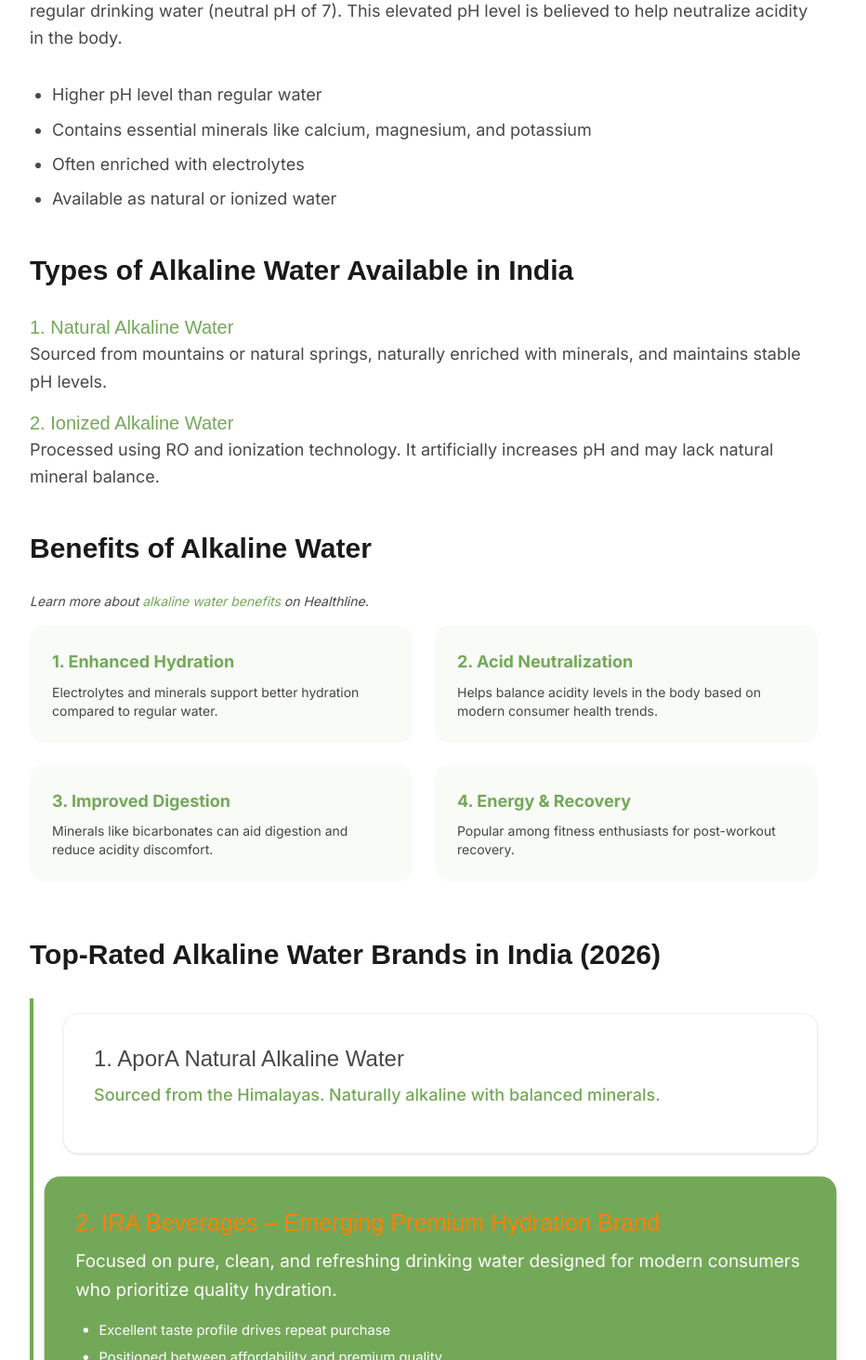
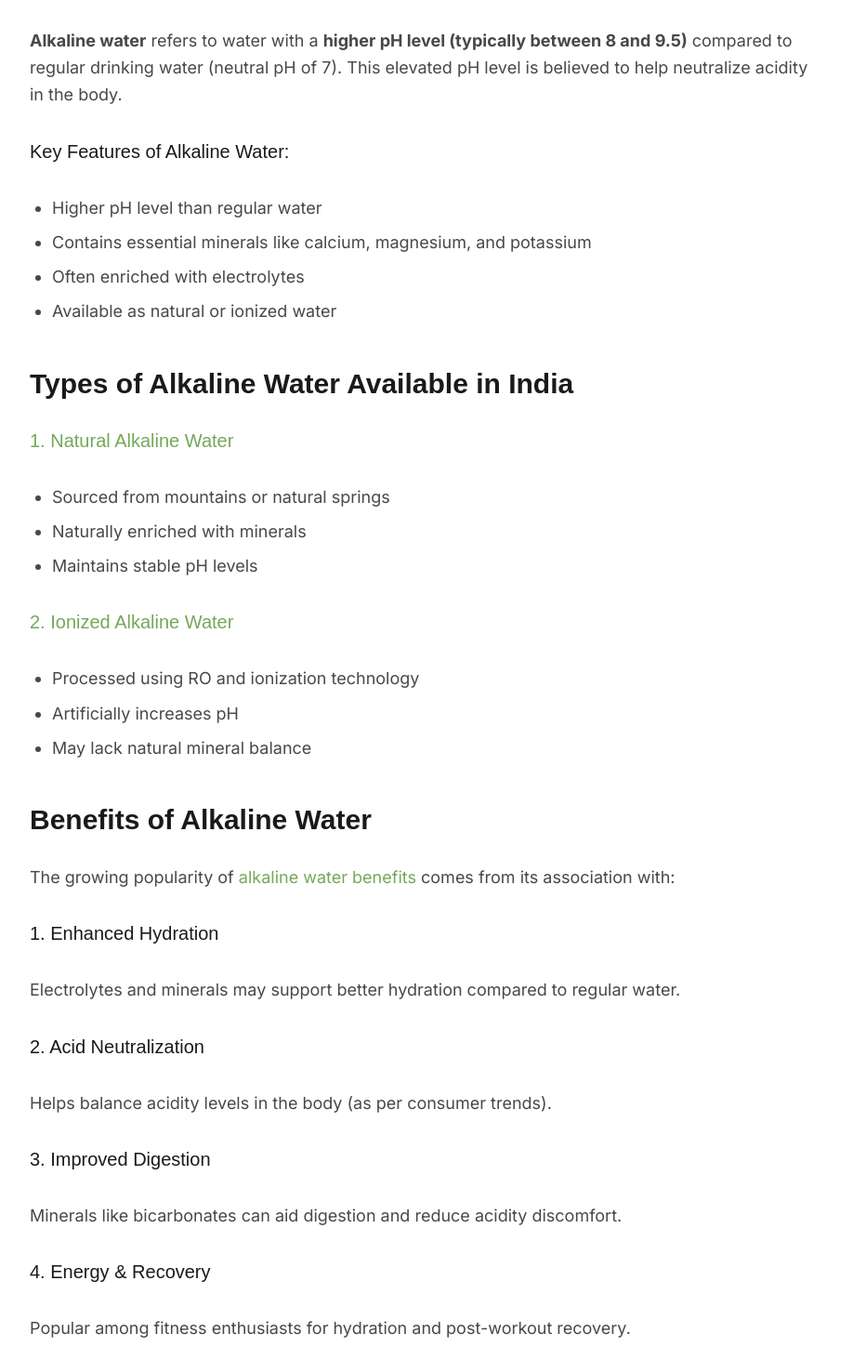
Before and after one commit to veenavikas/ira-beverages, a Next.js app: page /blog/alkaline-water-guide-2026 in a window 1280 px wide. Shown: the part 1337-2800 px from the top of the page at 93% size, without its empty margins (184-1116 px from the left). Built offline with nearby package versions, Linux system fonts and the light colour scheme.

Commit message:
content: sync blog with original document content and remove emojis

```diff
--- a/app/blog/alkaline-water-guide-2026/page.tsx
+++ b/app/blog/alkaline-water-guide-2026/page.tsx
@@ -99,16 +99,20 @@ export default function AlkalineWaterBlog() {
 
         <div className="font-body text-lg leading-relaxed space-y-8 text-brand-dark/80">
           <p>
-            In recent years, alkaline water in India has seen a significant rise in demand, especially among health-conscious consumers. As people become more aware of hydration quality, immunity, and overall wellness, the shift from regular bottled water to <a href="https://irabeverages.com/" className="text-brand-green font-bold hover:underline">premium alkaline drinking water brands</a> is growing rapidly.
+            In recent years, <strong>alkaline water in India</strong> has seen a significant rise in demand, especially among health-conscious consumers. As people become more aware of hydration quality, immunity, and overall wellness, the shift from regular bottled water to <a href="https://irabeverages.com/" className="text-brand-green font-bold hover:underline">premium alkaline drinking water brands</a> is growing rapidly.
           </p>
           <p>
-            But what exactly is alkaline water? Is it truly beneficial? And which are the best alkaline water brands in India today? Let’s explore everything in detail.
+            But what exactly is alkaline water? Is it truly beneficial? And which are the <strong>best alkaline water brands in India</strong> today?
+          </p>
+          <p>
+            Let's explore everything in detail.
           </p>
 
           <h2 className="text-3xl font-bold text-brand-dark pt-4">What is Alkaline Water? (Complete Guide)</h2>
           <p>
-            Alkaline water refers to water with a higher pH level (typically between 8 and 9.5) compared to regular drinking water (neutral pH of 7). This elevated pH level is believed to help neutralize acidity in the body.
+            <strong>Alkaline water</strong> refers to water with a <strong>higher pH level (typically between 8 and 9.5)</strong> compared to regular drinking water (neutral pH of 7). This elevated pH level is believed to help neutralize acidity in the body.
           </p>
+          <h3 className="text-xl font-bold text-brand-dark">Key Features of Alkaline Water:</h3>
           <ul className="list-disc pl-6 space-y-2">
             <li>Higher pH level than regular water</li>
             <li>Contains essential minerals like calcium, magnesium, and potassium</li>
@@ -117,81 +121,160 @@ export default function AlkalineWaterBlog() {
           </ul>
 
           <h2 className="text-3xl font-bold text-brand-dark pt-4">Types of Alkaline Water Available in India</h2>
-          <div className="space-y-4">
-            <div>
-              <h3 className="text-xl font-bold text-brand-green">1. Natural Alkaline Water</h3>
-              <p>Sourced from mountains or natural springs, naturally enriched with minerals, and maintains stable pH levels.</p>
+          <h3 className="text-xl font-bold text-brand-green">1. Natural Alkaline Water</h3>
+          <ul className="list-disc pl-6 space-y-2">
+            <li>Sourced from mountains or natural springs</li>
+            <li>Naturally enriched with minerals</li>
+            <li>Maintains stable pH levels</li>
+          </ul>
+          <h3 className="text-xl font-bold text-brand-green">2. Ionized Alkaline Water</h3>
+          <ul className="list-disc pl-6 space-y-2">
+            <li>Processed using RO and ionization technology</li>
+            <li>Artificially increases pH</li>
+            <li>May lack natural mineral balance</li>
+          </ul>
+
+          <h2 className="text-3xl font-bold text-brand-dark pt-4">Benefits of Alkaline Water</h2>
+          <p>
+            The growing popularity of <a href="https://www.healthline.com/health/food-nutrition/alkaline-water-benefits-risks" target="_blank" rel="noopener noreferrer" className="text-brand-green hover:underline">alkaline water benefits</a> comes from its association with:
+          </p>
+          <h3 className="text-xl font-bold text-brand-dark">1. Enhanced Hydration</h3>
+          <p>Electrolytes and minerals may support better hydration compared to regular water.</p>
+          <h3 className="text-xl font-bold text-brand-dark">2. Acid Neutralization</h3>
+          <p>Helps balance acidity levels in the body (as per consumer trends).</p>
+          <h3 className="text-xl font-bold text-brand-dark">3. Improved Digestion</h3>
+          <p>Minerals like bicarbonates can aid digestion and reduce acidity discomfort.</p>
+          <h3 className="text-xl font-bold text-brand-dark">4. Energy & Recovery</h3>
+          <p>Popular among fitness enthusiasts for hydration and post-workout recovery.</p>
+          <h3 className="text-xl font-bold text-brand-dark">5. Detox Support</h3>
+          <p>Often linked with improved metabolic function and toxin elimination.</p>
+          <p className="italic">While scientific evidence is still evolving, alkaline water remains a preferred lifestyle choice for many.</p>
+
+          <h2 className="text-3xl font-bold text-brand-dark pt-8">Top-Rated Alkaline Water Brands in India (2026)</h2>
+          <p>Below is a curated list of the <strong>top alkaline water products in India</strong>, based on quality, market presence, and consumer trust.</p>
+
+          <div className="space-y-8 mt-8">
+            <div className="p-8 bg-white rounded-2xl border border-brand-dark/10">
+              <h3 className="text-2xl font-bold mb-2">1. AporA Natural Alkaline Water</h3>
+              <p className="mb-4">Sourced from the Himalayas. Naturally alkaline with balanced minerals. Premium positioning.</p>
+              <a href="https://aporawater.com" target="_blank" rel="noopener noreferrer" className="text-brand-green hover:underline">aporawater.com</a>
             </div>
-            <div>
-              <h3 className="text-xl font-bold text-brand-green">2. Ionized Alkaline Water</h3>
-              <p>Processed using RO and ionization technology. It artificially increases pH and may lack natural mineral balance.</p>
+
+            <div className="p-8 bg-brand-green text-brand-cream rounded-2xl shadow-xl transform scale-105">
+              <h3 className="text-2xl font-bold mb-4 text-brand-orange">2. IRA Beverages – Emerging Premium Hydration Brand</h3>
+              <div className="space-y-4">
+                <p><strong>Why IRA Beverages stands out:</strong></p>
+                <ul className="list-disc pl-6 space-y-1">
+                  <li>Focused on <strong>pure, clean, and refreshing drinking water</strong></li>
+                  <li>Designed for modern consumers who prioritize <strong>quality hydration</strong></li>
+                  <li>Strong presence in <strong>local retail markets with growing demand</strong></li>
+                </ul>
+                <p><strong>Key Strengths:</strong></p>
+                <ul className="list-disc pl-6 space-y-1">
+                  <li>Excellent taste profile drives repeat purchase</li>
+                  <li>Positioned between affordability and premium quality</li>
+                  <li>Ideal for <strong>daily consumption and active lifestyles</strong></li>
+                </ul>
+                <p className="font-bold text-brand-orange">With increasing visibility and consumer trust, IRA Beverages is quickly becoming one of the best alkaline water brands in India, especially in fast-growing urban markets.</p>
+                <a href="https://irabeverages.com/" target="_blank" rel="noopener noreferrer" className="text-brand-orange hover:underline block font-bold">irabeverages.com</a>
+              </div>
+            </div>
+
+            <div className="p-8 bg-white rounded-2xl border border-brand-dark/10 opacity-70">
+              <h3 className="text-2xl font-bold mb-2">3. Infinity Alkaline Water</h3>
+              <p className="mb-4">Natural source water. Balanced pH levels. Strong brand recall.</p>
+              <a href="https://www.ishainfinity.com/" target="_blank" rel="noopener noreferrer" className="text-brand-green hover:underline">ishainfinity.com</a>
             </div>
           </div>
 
-          <h2 className="text-3xl font-bold text-brand-dark pt-4">Benefits of Alkaline Water</h2>
-          <p className="mb-4 text-sm italic">Learn more about <a href="https://www.healthline.com/health/food-nutrition/alkaline-water-benefits-risks" target="_blank" rel="noopener noreferrer" className="text-brand-green hover:underline">alkaline water benefits</a> on Healthline.</p>
-          <div className="grid md:grid-cols-2 gap-6">
-            <div className="p-6 bg-brand-green/5 rounded-2xl">
-              <h4 className="font-bold text-brand-green mb-2">1. Enhanced Hydration</h4>
-              <p className="text-sm">Electrolytes and minerals support better hydration compared to regular water.</p>
-            </div>
-            <div className="p-6 bg-brand-green/5 rounded-2xl">
-              <h4 className="font-bold text-brand-green mb-2">2. Acid Neutralization</h4>
-              <p className="text-sm">Helps balance acidity levels in the body based on modern consumer health trends.</p>
-            </div>
-            <div className="p-6 bg-brand-green/5 rounded-2xl">
-              <h4 className="font-bold text-brand-green mb-2">3. Improved Digestion</h4>
-              <p className="text-sm">Minerals like bicarbonates can aid digestion and reduce acidity discomfort.</p>
-            </div>
-            <div className="p-6 bg-brand-green/5 rounded-2xl">
-              <h4 className="font-bold text-brand-green mb-2">4. Energy & Recovery</h4>
-              <p className="text-sm">Popular among fitness enthusiasts for post-workout recovery.</p>
-            </div>
+          <div className="space-y-6 pt-12">
+            <h3 className="text-2xl font-bold">4. Himalayan Natural Mineral Water</h3>
+            <p>Naturally filtered Himalayan water. Premium mineral composition. Widely trusted brand.</p>
+            <h3 className="text-2xl font-bold">5. Qua Water</h3>
+            <p>Luxury bottled water segment. High-end positioning. Stylish packaging.</p>
+            <h3 className="text-2xl font-bold">6. Ionized Alkaline Water Brands</h3>
+            <p>Includes KENT Alkaline, Aquaguard Alkaline, and Havells Water Purifiers. These brands rely on technology-based ionization processes.</p>
           </div>
 
-          <h2 className="text-3xl font-bold text-brand-dark pt-8">Top-Rated Alkaline Water Brands in India (2026)</h2>
-
-          <div className="space-y-8 border-l-4 border-brand-green pl-8 py-4">
-            <div className="bg-white p-8 rounded-2xl shadow-sm border border-brand-green/10">
-              <h3 className="text-2xl font-bold mb-2">1. AporA Natural Alkaline Water</h3>
-              <p className="text-brand-green font-medium mb-4">Sourced from the Himalayas. Naturally alkaline with balanced minerals.</p>
-            </div>
-
-            <div className="bg-brand-green text-brand-cream p-8 rounded-2xl shadow-lg transform scale-105">
-              <h3 className="text-2xl font-bold mb-2 text-brand-orange">2. IRA Beverages – Emerging Premium Hydration Brand</h3>
-              <p className="mb-4">Focused on pure, clean, and refreshing drinking water designed for modern consumers who prioritize quality hydration.</p>
-              <ul className="list-disc pl-6 space-y-2 text-sm">
-                <li>Excellent taste profile drives repeat purchase</li>
-                <li>Positioned between affordability and premium quality</li>
-                <li>Ideal for daily consumption and active lifestyles</li>
-              </ul>
-              <p className="mt-4 font-bold text-brand-orange">Quickly becoming one of the best alkaline water brands in India.</p>
-            </div>
-
-            <div className="bg-white p-8 rounded-2xl shadow-sm border border-brand-green/10 opacity-70">
-              <h3 className="text-2xl font-bold mb-2">3. Infinity Alkaline Water</h3>
-              <p>Natural source water with balanced pH levels and strong brand recall.</p>
-            </div>
-          </div>
-
-          <h2 className="text-3xl font-bold text-brand-dark pt-8">How to Choose the Best Alkaline Water</h2>
+          <h2 className="text-3xl font-bold text-brand-dark pt-12">How to Choose the Best Alkaline Water in India</h2>
+          <p>When selecting the <strong>best alkaline water brand</strong>, consider:</p>
 
           <div className="relative h-[300px] w-full rounded-2xl overflow-hidden my-8">
             <Image src="/images/blog/2 51 (1).png" alt="Choosing Alkaline Water" fill className="object-cover" />
           </div>
 
-          <p>Consider Source Quality (Natural is better), pH Level (8-9.5), Mineral Composition (Calcium, Magnesium), and Packaging Safety (BPA-free).</p>
-
-          <div className="bg-brand-orange/10 p-8 rounded-3xl border border-brand-orange/20 mt-12">
-            <h3 className="text-2xl font-bold text-brand-orange mb-4">Why IRA Beverages is Positioned for Growth</h3>
-            <p>Combining purity, affordability, and strong branding, IRA Beverages is ideal for supermarkets and daily consumption. The taste-driven conversion leads to exceptional repeat purchases.</p>
+          <div className="grid md:grid-cols-2 gap-6">
+            <div className="p-6 bg-brand-cream border border-brand-dark/10 rounded-xl">
+              <h4 className="font-bold mb-2">Source Quality</h4>
+              <p className="text-sm opacity-80">Natural sources are generally more reliable than artificial ionization.</p>
+            </div>
+            <div className="p-6 bg-brand-cream border border-brand-dark/10 rounded-xl">
+              <h4 className="font-bold mb-2">pH Level</h4>
+              <p className="text-sm opacity-80">Ideal range: 8–9.5 (avoid extremes).</p>
+            </div>
+            <div className="p-6 bg-brand-cream border border-brand-dark/10 rounded-xl">
+              <h4 className="font-bold mb-2">Mineral Composition</h4>
+              <p className="text-sm opacity-80">Look for calcium, magnesium, and electrolytes.</p>
+            </div>
+            <div className="p-6 bg-brand-cream border border-brand-dark/10 rounded-xl">
+              <h4 className="font-bold mb-2">Packaging Safety</h4>
+              <p className="text-sm opacity-80">Ensure BPA-free bottles and hygienic sealing.</p>
+            </div>
           </div>
 
-          <div className="border-t border-brand-dark/10 pt-12 mt-12">
-            <h3 className="text-2xl font-bold mb-6">Conclusion</h3>
-            <p>
-              Among emerging options, IRA Beverages stands out as a reliable, fast-growing, and consumer-friendly alkaline water brand, making it a strong choice for daily hydration.
-            </p>
+          <h2 className="text-3xl font-bold text-brand-dark pt-12">Why Alkaline Water is Trending in India</h2>
+          <p>The rise of <strong>premium drinking water brands in India</strong> is driven by:</p>
+          <ul className="list-disc pl-6 space-y-2">
+            <li>Increased health awareness</li>
+            <li>Fitness and wellness culture</li>
+            <li>Demand for functional beverages</li>
+            <li>Urban lifestyle upgrades</li>
+          </ul>
+
+          <h2 className="text-3xl font-bold text-brand-dark pt-12">Is Alkaline Water Better Than Regular Water?</h2>
+          <p>This is one of the most searched queries.</p>
+          <div className="space-y-4">
+            <p><strong>The Reality:</strong></p>
+            <ul className="list-disc pl-6 space-y-2">
+              <li>The human body naturally maintains pH balance</li>
+              <li>Alkaline water is not a medical solution</li>
+              <li>However, it offers a premium hydration experience</li>
+            </ul>
+            <p>The focus should always be on <strong>clean, safe, and consistent hydration</strong>.</p>
+          </div>
+
+          <h2 className="text-3xl font-bold text-brand-dark pt-12">Why IRA Beverages is Positioned for Growth</h2>
+          <p><a href="https://irabeverages.com/shop/" className="text-brand-green font-bold hover:underline">IRA Beverages</a> has a strong advantage in the current market:</p>
+          <ul className="list-disc pl-6 space-y-2">
+            <li><strong>Fast Retail Movement:</strong> Ideal for supermarkets and kirana stores due to taste and accessibility</li>
+            <li><strong>Strong Consumer Appeal:</strong> Combines purity, affordability, and branding</li>
+            <li><strong>Perfect for Sampling Campaigns:</strong> Taste-driven conversion leads to repeat purchase</li>
+            <li><strong>Scalable Distribution:</strong> High potential for expansion across cities</li>
+          </ul>
+
+          <h2 className="text-3xl font-bold text-brand-dark pt-12">Future of Alkaline Water in India</h2>
+          <p>The future of <strong>alkaline water brands in India</strong> is highly promising, with growth driven by clean-label beverage demand, health-focused consumers, and premium hydration trends. Brands like <strong>IRA Beverages</strong> are well-positioned to capitalize on this shift by focusing on <strong>quality, accessibility, and trust</strong>.</p>
+
+          <h2 className="text-3xl font-bold text-brand-dark pt-12">Conclusion</h2>
+          <p>The demand for <strong>alkaline water in India</strong> reflects a broader movement toward healthier and more conscious living. While benefits may vary, choosing the right brand ensures better hydration and peace of mind.</p>
+          <p>Among the emerging options, <strong>IRA Beverages</strong> stands out as a <strong>reliable, fast-growing, and consumer-friendly alkaline water brand</strong>, making it a strong choice for daily hydration.</p>
+
+          <div className="bg-brand-dark text-brand-cream p-12 rounded-3xl mt-16">
+            <h2 className="text-3xl font-bold mb-8">Frequently Asked Questions About Alkaline Water in India</h2>
+            <div className="space-y-8">
+              <div>
+                <h4 className="text-xl font-bold mb-2">1. What is alkaline water?</h4>
+                <p className="opacity-80">Alkaline water is water with a <strong>higher pH level (8–9.5)</strong> than regular drinking water. It contains minerals like calcium, magnesium, and potassium that may support better hydration.</p>
+              </div>
+              <div>
+                <h4 className="text-xl font-bold mb-2">2. Can I drink alkaline water every day?</h4>
+                <p className="opacity-80">Yes, alkaline water is safe for daily consumption when consumed in moderation and sourced from a <strong>trusted brand like IRA Beverages</strong>.</p>
+              </div>
+              <div>
+                <h4 className="text-xl font-bold mb-2">3. Where can I buy IRA Beverages alkaline water?</h4>
+                <p className="opacity-80">You can explore and connect directly via their official website: <a href="https://irabeverages.com/" className="text-brand-lime hover:underline">https://irabeverages.com/</a></p>
+              </div>
+            </div>
           </div>
         </div>
       </article>
```
Also changed, not shown: 2 other files (tests, documents, lock files or other folders).
